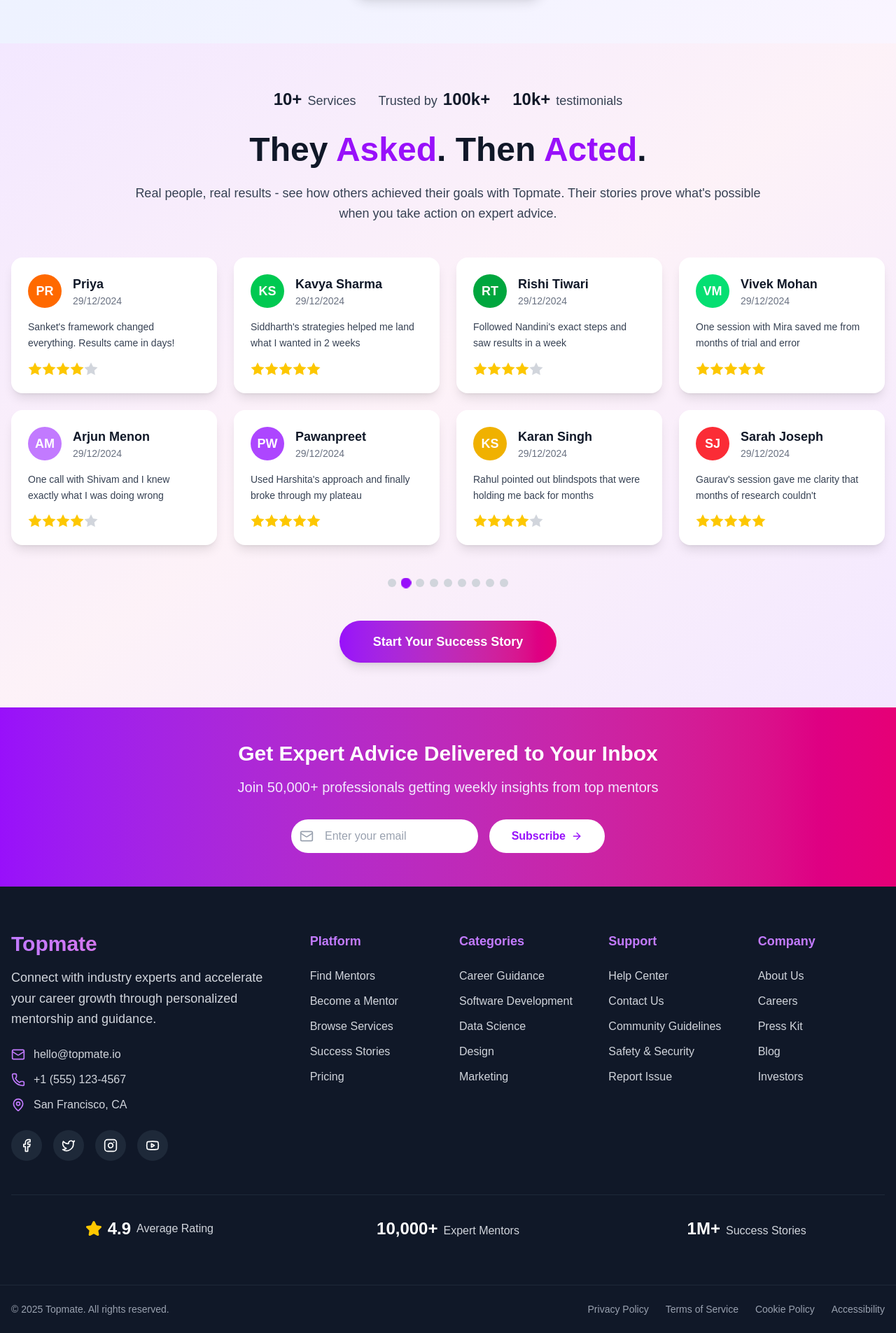
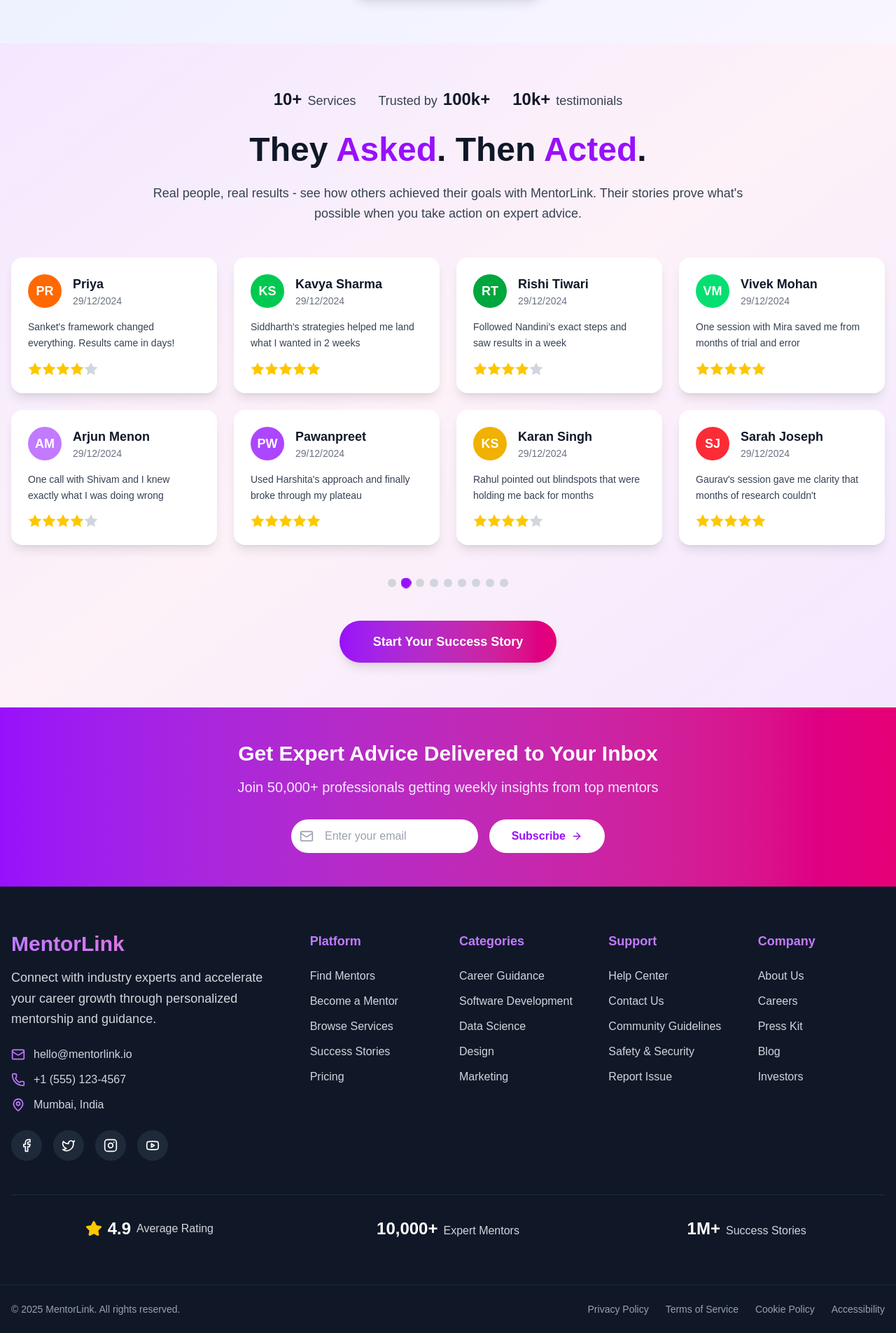
Before and after one commit to Sameer16536/MentorLink_Frontend, a Next.js app: page / in a window 1280 px wide. Shown: the part 2314-4219 px from the top of the page at 70% size. Built offline with nearby package versions, Linux system fonts and the light colour scheme.

Commit message:
fix: update branding from Topmate to MentorLink in Footer and TestimonialsSection components

```diff
--- a/src/components/Footer.tsx
+++ b/src/components/Footer.tsx
@@ -91,7 +91,7 @@
             <div className="lg:col-span-2">
               <div className="mb-6">
                 <h2 className="text-3xl font-bold bg-gradient-to-r from-purple-400 to-pink-400 bg-clip-text text-transparent">
-                  Topmate
+                    MentorLink
                 </h2>
                 <p className="text-gray-300 mt-4 text-lg leading-relaxed">
                   Connect with industry experts and accelerate your career growth through personalized mentorship and guidance.
@@ -102,7 +102,7 @@
               <div className="space-y-3 mb-6">
                 <div className="flex items-center">
                   <Mail className="w-5 h-5 text-purple-400 mr-3" />
-                  <span className="text-gray-300">hello@topmate.io</span>
+                  <span className="text-gray-300">hello@mentorlink.io</span>
                 </div>
                 <div className="flex items-center">
                   <Phone className="w-5 h-5 text-purple-400 mr-3" />
@@ -110,7 +110,7 @@
                 </div>
                 <div className="flex items-center">
                   <MapPin className="w-5 h-5 text-purple-400 mr-3" />
-                  <span className="text-gray-300">San Francisco, CA</span>
+                  <span className="text-gray-300">Mumbai, India</span>
                 </div>
               </div>
 
@@ -230,7 +230,7 @@
         <div className="max-w-7xl mx-auto px-4">
           <div className="flex flex-col md:flex-row justify-between items-center">
             <div className="text-gray-400 text-sm mb-4 md:mb-0">
-              © {currentYear} Topmate. All rights reserved.
+              © {currentYear} MentorLink. All rights reserved.
             </div>
             <div className="flex space-x-6 text-sm">
               <a href="#" className="text-gray-400 hover:text-white transition-colors duration-300">
--- a/src/components/Testimonial.tsx
+++ b/src/components/Testimonial.tsx
@@ -153,7 +153,7 @@
           </h2>
           <p className="text-lg text-gray-700 max-w-4xl mx-auto leading-relaxed">
             Real people, real results - see how others achieved their goals with
-            Topmate. Their stories prove what&apos;s possible when you take action on
+            MentorLink. Their stories prove what&apos;s possible when you take action on
             expert advice.
           </p>
         </div>
```
